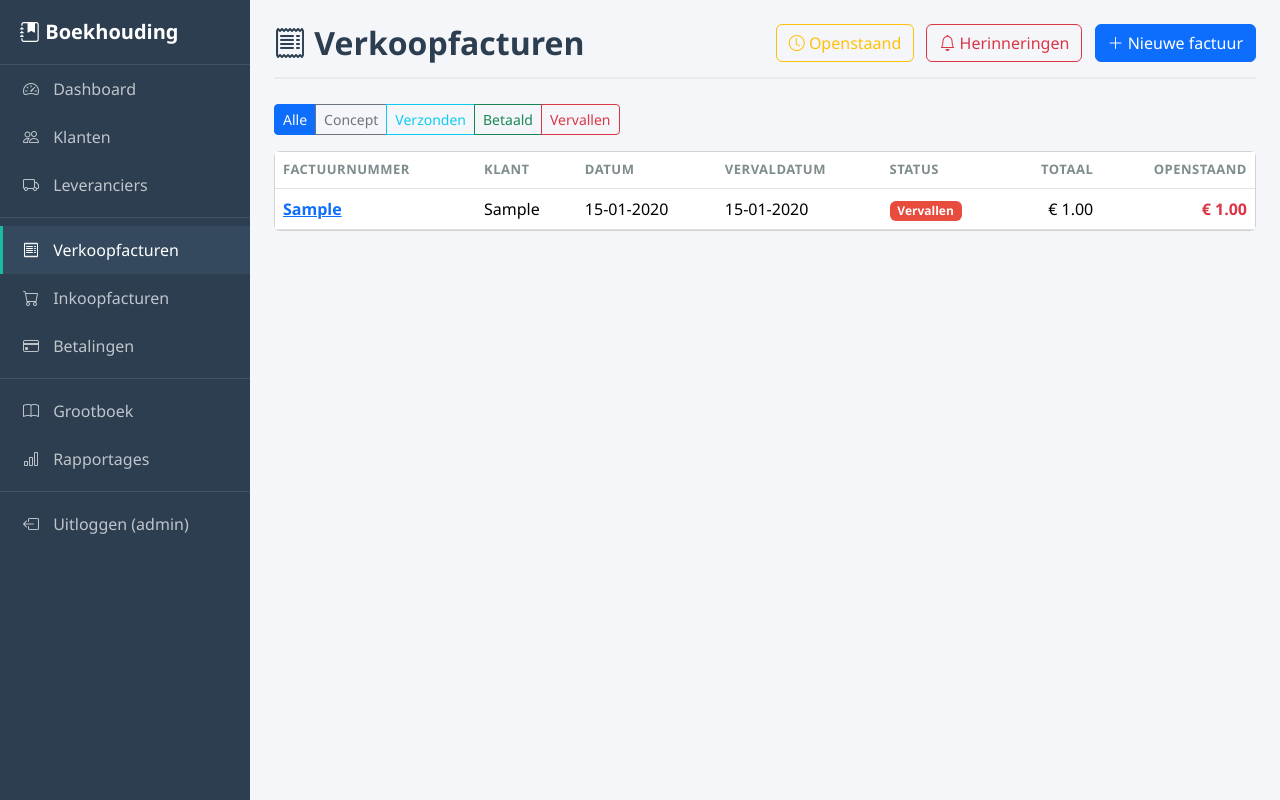
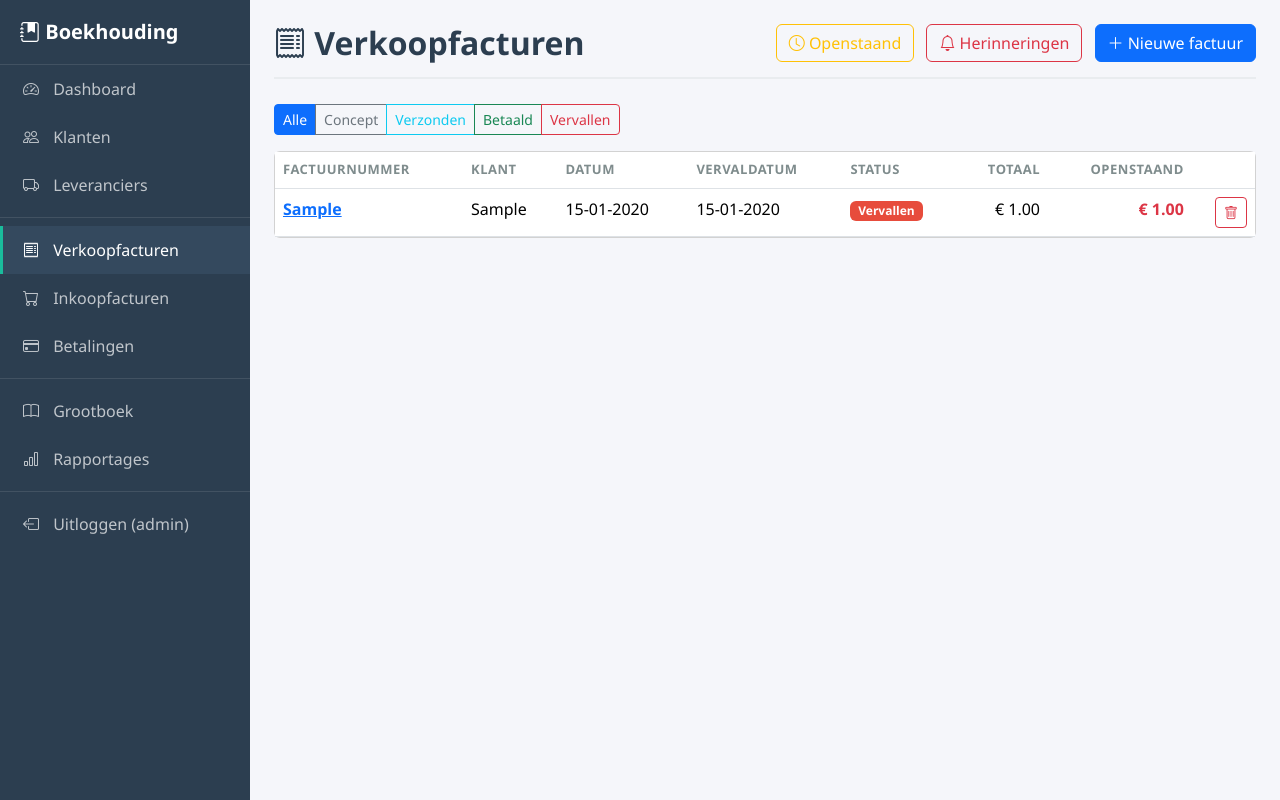
Before and after one commit to rashaadk03/boekhouding, a Flask app: page /verkoop/ in a window 1280 px wide. Run offline with Flask 3, Linux system fonts and the light colour scheme; a user stored in the database is signed in; data comes from the database, SQL or seed files in the repository; tables that the repository leaves empty hold one stand-in row (values such as "Sample post").

Commit message:
Voeg verwijderknoppen toe aan lijst- en detailpagina's
Verwijder-icoon per rij op inkoop- en verkoopfacturen lijstpagina's.
Verkoopfacturen kunnen nu in elke status verwijderd worden.

Co-Authored-By: Claude Opus 4.6 <noreply@anthropic.com>

```diff
--- a/routes/verkoopfacturen.py
+++ b/routes/verkoopfacturen.py
@@ -234,9 +234,6 @@ def pdf(id):
 @verkoopfacturen_bp.route('/<int:id>/verwijder', methods=['POST'])
 def verwijder(id):
     factuur = Verkoopfactuur.query.get_or_404(id)
-    if factuur.status != 'concept':
-        flash('Alleen conceptfacturen kunnen verwijderd worden.', 'danger')
-        return redirect(url_for('verkoopfacturen.detail', id=id))
     nr = factuur.factuurnummer
     db.session.delete(factuur)
     db.session.commit()
--- a/templates/verkoopfacturen/detail.html
+++ b/templates/verkoopfacturen/detail.html
@@ -22,14 +22,12 @@
         <a href="{{ url_for('verkoopfacturen.bewerk', id=factuur.id) }}" class="btn btn-outline-primary">
             <i class="bi bi-pencil"></i> Bewerken
         </a>
-        {% if factuur.status == 'concept' %}
         <form method="post" action="{{ url_for('verkoopfacturen.verwijder', id=factuur.id) }}" class="d-inline"
               onsubmit="return confirm('Weet u zeker dat u deze factuur wilt verwijderen?')">
             <button type="submit" class="btn btn-outline-danger">
                 <i class="bi bi-trash"></i> Verwijderen
             </button>
         </form>
-        {% endif %}
         <a href="{{ url_for('verkoopfacturen.lijst') }}" class="btn btn-outline-secondary">
             <i class="bi bi-arrow-left"></i> Terug
         </a>
--- a/templates/verkoopfacturen/lijst.html
+++ b/templates/verkoopfacturen/lijst.html
@@ -39,6 +39,7 @@
                     <th>Status</th>
                     <th class="text-end">Totaal</th>
                     <th class="text-end">Openstaand</th>
+                    <th></th>
                 </tr>
             </thead>
             <tbody>
@@ -63,10 +64,18 @@
                             -
                         {% endif %}
                     </td>
+                    <td class="text-end">
+                        <form method="post" action="{{ url_for('verkoopfacturen.verwijder', id=f.id) }}" class="d-inline"
+                              onsubmit="return confirm('Weet u zeker dat u factuur {{ f.factuurnummer }} wilt verwijderen?')">
+                            <button type="submit" class="btn btn-sm btn-outline-danger" title="Verwijderen">
+                                <i class="bi bi-trash"></i>
+                            </button>
+                        </form>
+                    </td>
                 </tr>
                 {% else %}
                 <tr>
-                    <td colspan="7" class="text-center text-muted py-4">
+                    <td colspan="8" class="text-center text-muted py-4">
                         Geen facturen gevonden. <a href="{{ url_for('verkoopfacturen.nieuw') }}">Maak een factuur aan</a>.
                     </td>
                 </tr>
```
Also changed, not shown: templates/inkoopfacturen/lijst.html (+10 -1 lines).
